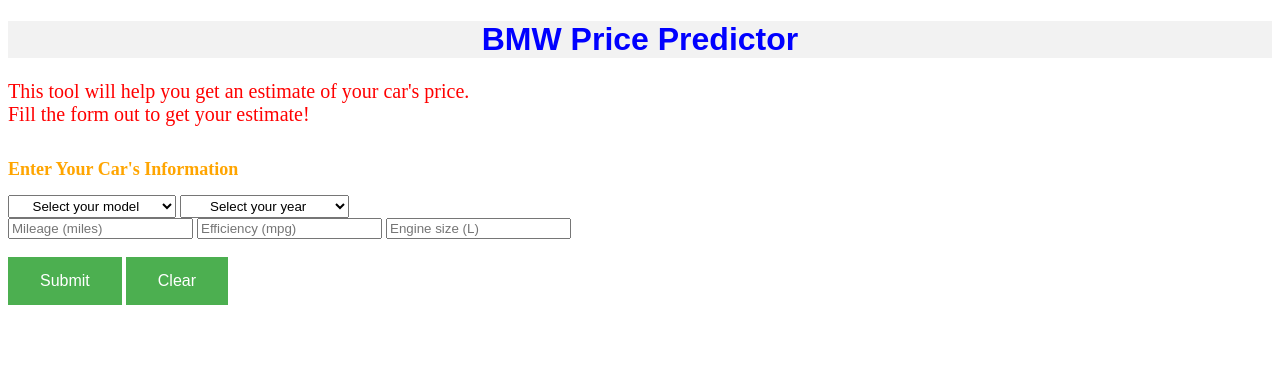
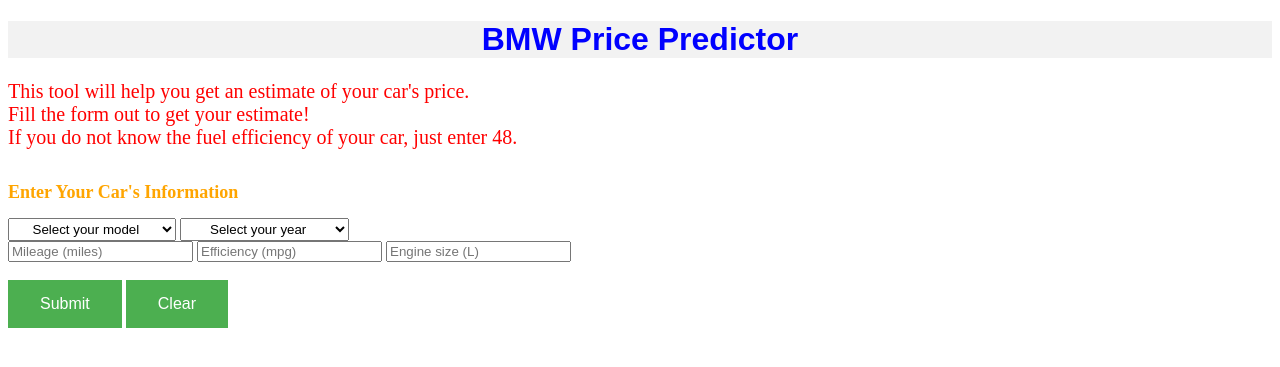
Before and after one commit to christopherh2/car-price-predictor, a Flask app: page / in a window 1280 px wide. Shown: the top 367 px of the page. Run offline with Flask 2, Linux system fonts and the light colour scheme.

Commit message:
Update pg1.html

```diff
--- a/templates/pg1.html
+++ b/templates/pg1.html
@@ -19,7 +19,8 @@
 
 <p1>
 This tool will help you get an estimate of your car's price. </br>
-Fill the form out to get your estimate!
+Fill the form out to get your estimate! </br>
+If you do not know the fuel efficiency of your car, just enter 48.
 </p1>
 
 </br>
```
